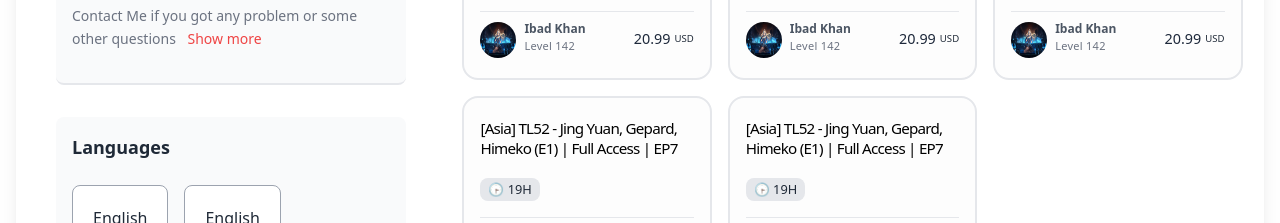
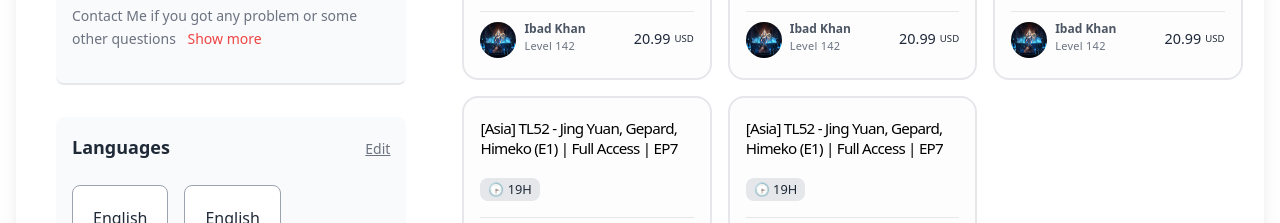
Before and after one commit to IbadRehman360/gameshelf, a React (Vite) app: page /profile/1 in a window 1280 px wide. Shown: the part 940-1163 px from the top of the page. Built offline with nearby package versions, Linux system fonts and the light colour scheme.

Commit message:
Added edit feature for languages

```diff
--- a/src/components/Features/Profile/ProfileStats.jsx
+++ b/src/components/Features/Profile/ProfileStats.jsx
@@ -1,9 +1,11 @@
 import { useState } from "react";
 import { IoMdThumbsDown, IoMdThumbsUp } from "react-icons/io";
 import ProfileEdit from "./ProfileEdit";
+import ProfileEditLanguage from "./ProfileEditLanguage";
 
 export default function ProfileInfo() {
   const [isEdit, setIsEdit] = useState(false);
+  const [isEditLanguage, setIsEditLanguage] = useState(false);
   const [showMore, setShowMore] = useState(false);
   const toggleShowMore = () => {
     setShowMore((prevState) => !prevState);
@@ -11,8 +13,7 @@ export default function ProfileInfo() {
 
   //Erase after attaching with live description content from database
   let content =
-  "We offer various items,services in our store for your enjoyment and convenience. ^-^ Over the past 8 years, we have successfully fulfilled more than 2,000,000 orders across various websites. Contact Me if you got any problem or some other questions";
-
+    "We offer various items,services in our store for your enjoyment and convenience. ^-^ Over the past 8 years, we have successfully fulfilled more than 2,000,000 orders across various websites. Contact Me if you got any problem or some other questions";
 
   return (
     <div className="mt-12 order-0 row-span-2 ">
@@ -153,7 +154,16 @@ export default function ProfileInfo() {
             </div>
           </div>
           <div className="md:bg-gray-50 md:p-4 pb-4 rounded-lg border-b-2 ">
-            <h3 className="text-lg font-semibold">Languages</h3>
+            <div className="flex items-center justify-between">
+              <h3 className="text-lg font-semibold">Languages</h3>
+              <button
+                onClick={() => setIsEditLanguage(!isEditLanguage)}
+                className="text-sm text-gray-500 mt-1 font-normal underline"
+              >
+                Edit
+              </button>
+            </div>
+            {isEditLanguage ?<ProfileEditLanguage/> :
             <div className="flex flex-wrap gap-4 py-6">
               <div className="bg-white w-fit p-5 rounded-lg border-[1px] border-gray-400">
                 English
@@ -161,7 +171,7 @@ export default function ProfileInfo() {
               <div className="bg-white w-fit p-5 rounded-lg border-[1px] border-gray-400">
                 English
               </div>
-            </div>
+            </div>}
           </div>
         </div>
       </div>
```
